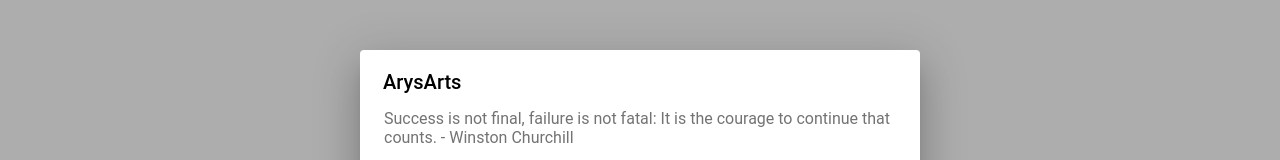
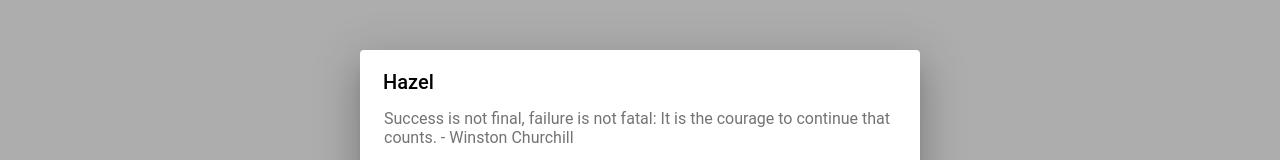
Before and after one commit to Hazeljoy08/ion-t-collantes2, a React (Vite) app: page /quotesgenerator in a window 1280 px wide. Both pictures are taken after a click on the element "CLICK ME". Shown: the part 264-424 px from the top of the page. Built offline with nearby package versions, Linux system fonts and the light colour scheme.

Commit message:
fixing some issues

```diff
--- a/src/pages/QuotesGenerator.tsx
+++ b/src/pages/QuotesGenerator.tsx
@@ -93,7 +93,7 @@ const QuotesGenerator: React.FC = () => {
                 <IonAlert
                   isOpen={showAlert}
                   onDidDismiss={handleAlertDismiss} // Call the handleAlertDismiss function when the alert is closed
-                  header="ArysArts"
+                  header="Hazel"
                   subHeader=""
                   message={renderRandomMessage()}
                   buttons={['Close']}
```
